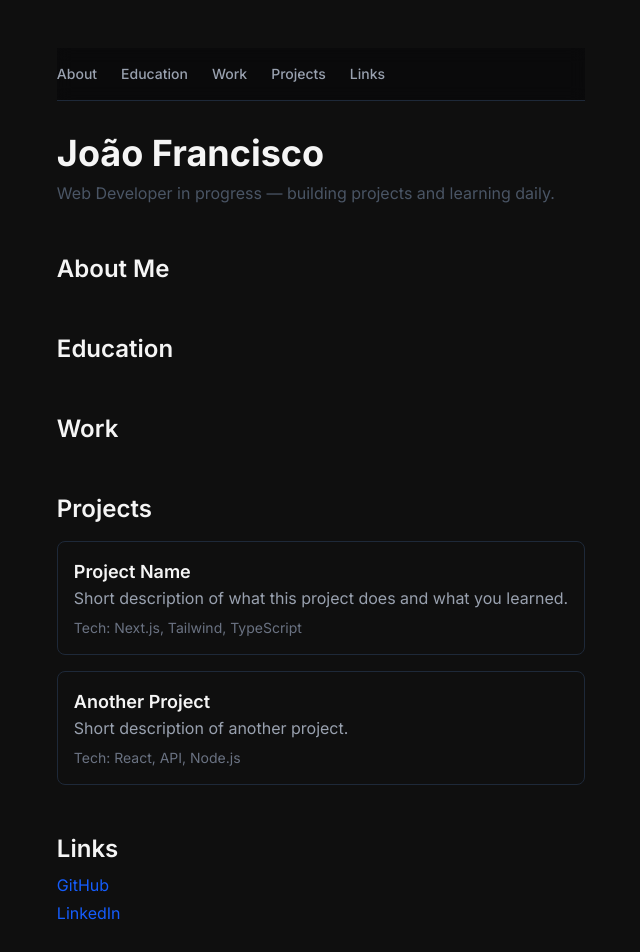
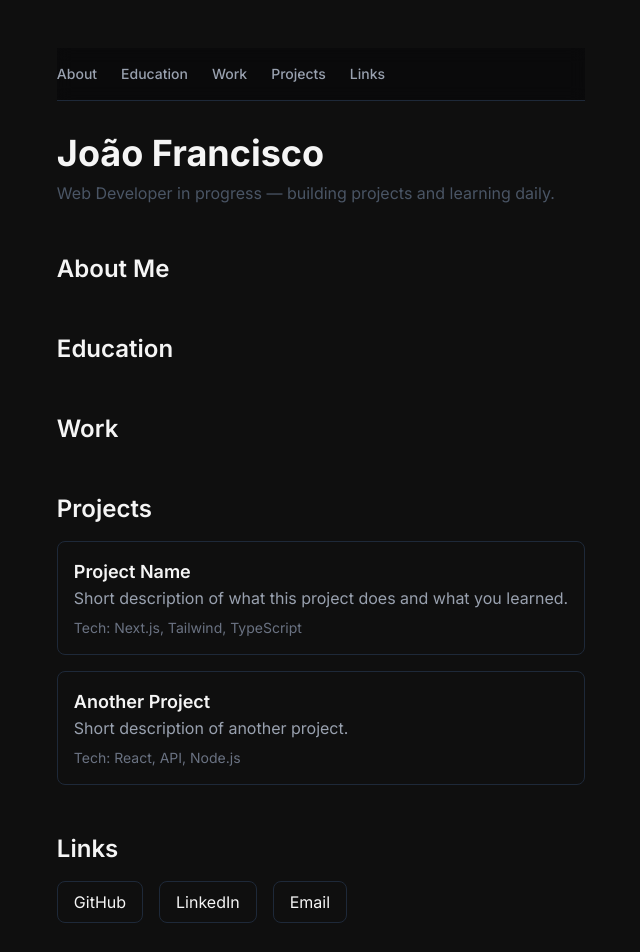
Before and after one commit to Joao-Francisco30/joao_website, a Next.js app: page / in a window 1280 px wide. Shown: the top 952 px of the page, without its empty margins (319-959 px from the left). Built offline with nearby package versions, Linux system fonts and the light colour scheme.

Commit message:
Link Section

```diff
--- a/src/app/page.tsx
+++ b/src/app/page.tsx
@@ -82,12 +82,37 @@ export default function Home() {
       </section>
 
       {/* Links */}
-      <section id="links" className="space-y-2">
+      <section id="links" className="space-y-4">
         <h2 className="text-2xl font-semibold">Links</h2>
-        <ul className="text-blue-600 space-y-1">
-          <li>GitHub</li>
-          <li>LinkedIn</li>
-        </ul>
+
+        <div className="flex flex-wrap gap-4">
+
+          <a
+            href="https://github.com/YOUR_USERNAME"
+            target="_blank"
+            rel="noopener noreferrer"
+            className="border border-gray-800 px-4 py-2 rounded-lg hover:border-gray-500 transition"
+          >
+            GitHub
+          </a>
+
+          <a
+            href="https://linkedin.com/in/YOUR_LINKEDIN"
+            target="_blank"
+            rel="noopener noreferrer"
+            className="border border-gray-800 px-4 py-2 rounded-lg hover:border-gray-500 transition"
+          >
+            LinkedIn
+          </a>
+
+          <a
+            href="mailto:jfsimoes30@outlook.pt"
+            className="border border-gray-800 px-4 py-2 rounded-lg hover:border-gray-500 transition"
+          >
+            Email
+          </a>
+
+        </div>
       </section>
 
     </main>
```
